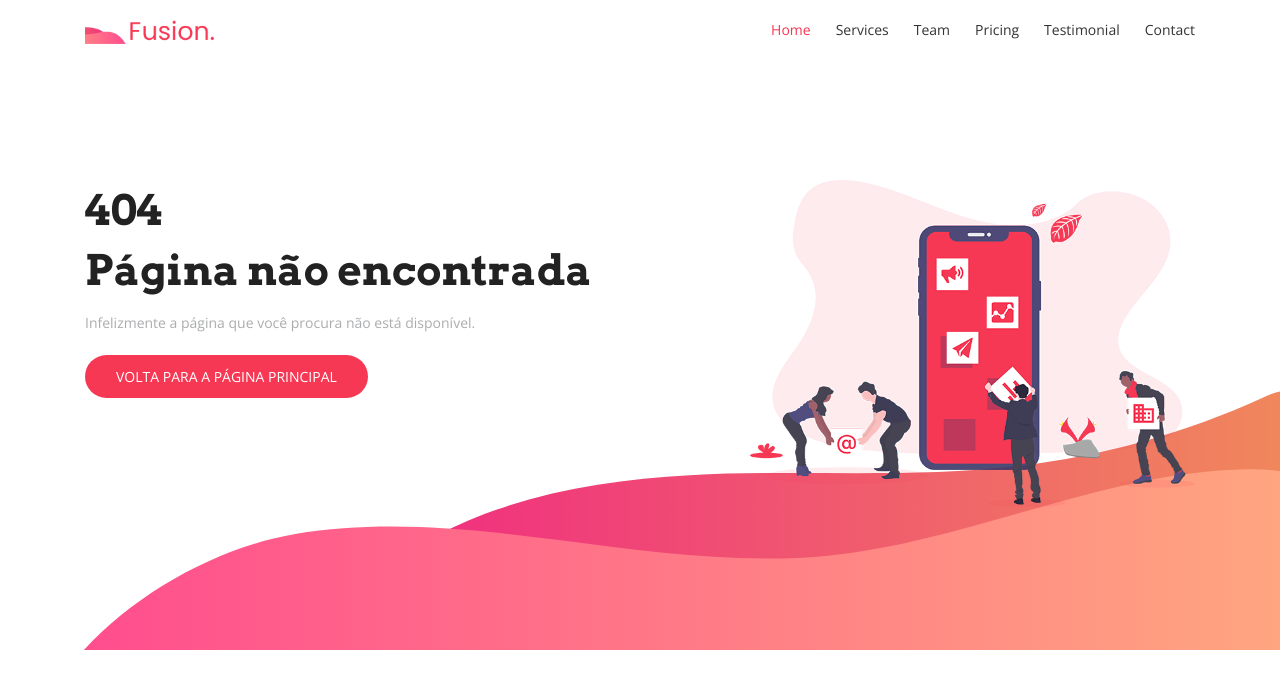
After one commit to RamonBecker/Fusion, a Django app: template core/templates/404.html in a window 1280 px wide. The commit adds this page. Shown: the top 689 px of the page. Run offline with Django 3.2, Linux system fonts and the light colour scheme; the template is opened without the code that fills it, so the values that code supplies are empty; parts of the project's set-up code (start-up, migrations or seed data) failed here and were passed over; some libraries are stand-ins or nearby versions.

Commit message:
Adicionando templates 500 e 404

```diff
--- /dev/null
+++ b/core/templates/404.html
@@ -0,0 +1,27 @@
+{% extends 'base.html' %}
+{% load static %}
+{% block content %}
+
+  <div id="hero-area" class="hero-area-bg">
+        <div class="container">
+          <div class="row">
+            <div class="col-lg-7 col-md-12 col-sm-12 col-xs-12">
+              <div class="contents">
+                <h2 class="head-title">404<br>
+                Página não encontrada
+                </h2>
+                <p>Infelizmente a página que você procura não está disponível.</p>
+                <div class="header-button">
+                  <a href="{% url 'index' %}" class="btn btn-common">Volta para a página principal</i></a>
+                 </div>
+              </div>
+            </div>
+            <div class="col-lg-5 col-md-12 col-sm-12 col-xs-12">
+              <div class="intro-img">
+                <img class="img-fluid" src="{% static 'img/intro-mobile.png' %}" alt="">
+              </div>
+            </div>
+          </div>
+        </div>
+      </div>
+{% endblock %}
--- a/core/templates/contact.html
+++ b/core/templates/contact.html
@@ -1,5 +1,4 @@
 {% load static %}
-
 
   <section id="contact" class="section-padding bg-gray">
       <div class="container">
--- a/core/urls.py
+++ b/core/urls.py
@@ -2,5 +2,6 @@ from django.urls import path
 from .views import IndexView
 
 urlpatterns = [
-    path('', IndexView.as_view(), name='index')
+    path('', IndexView.as_view(), name='index'),
+
 ]
```
Also changed, not shown: core/templates/500.html (added, +27 -0 lines), core/views.py (line endings or trailing spaces).
